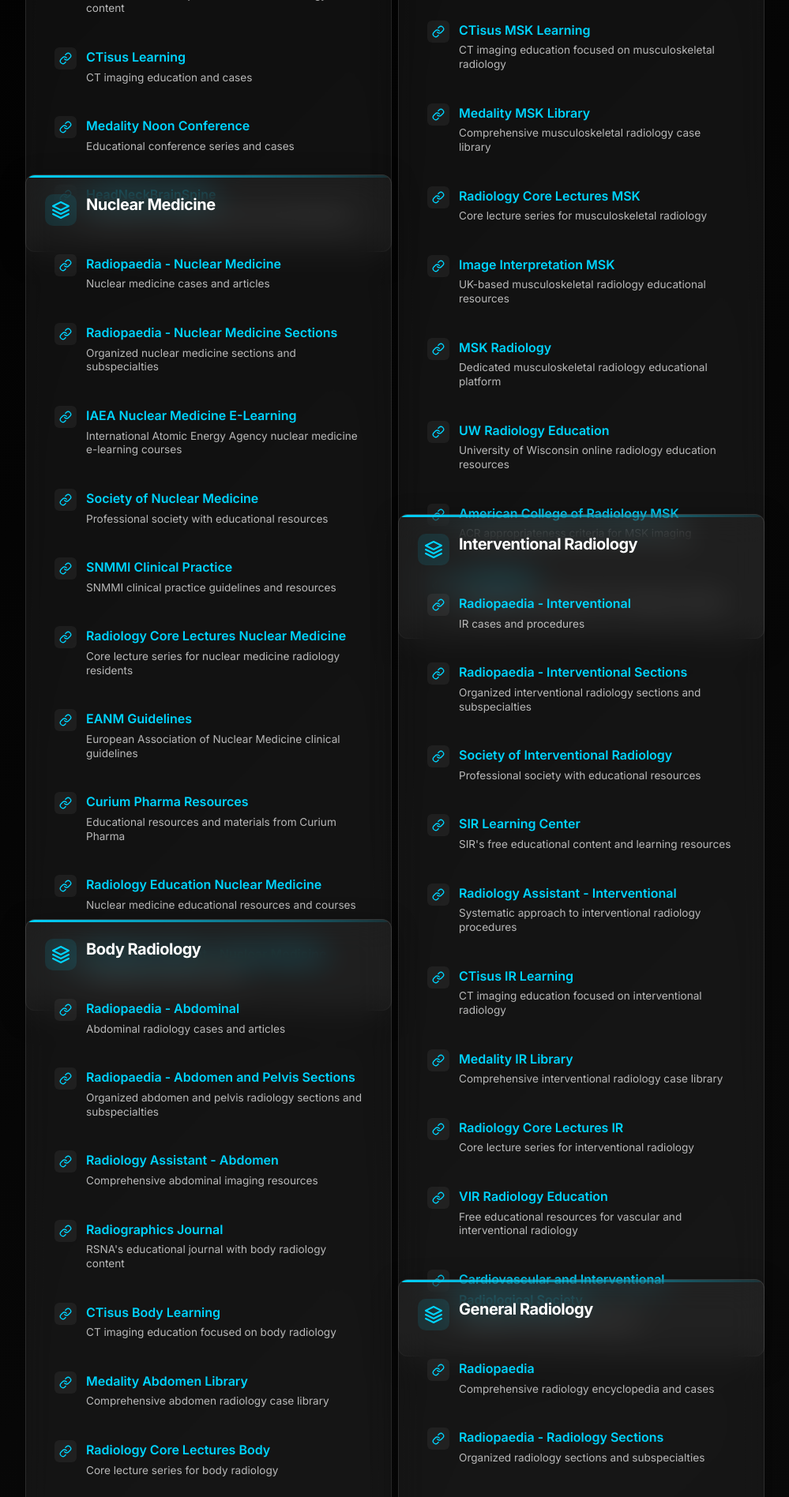
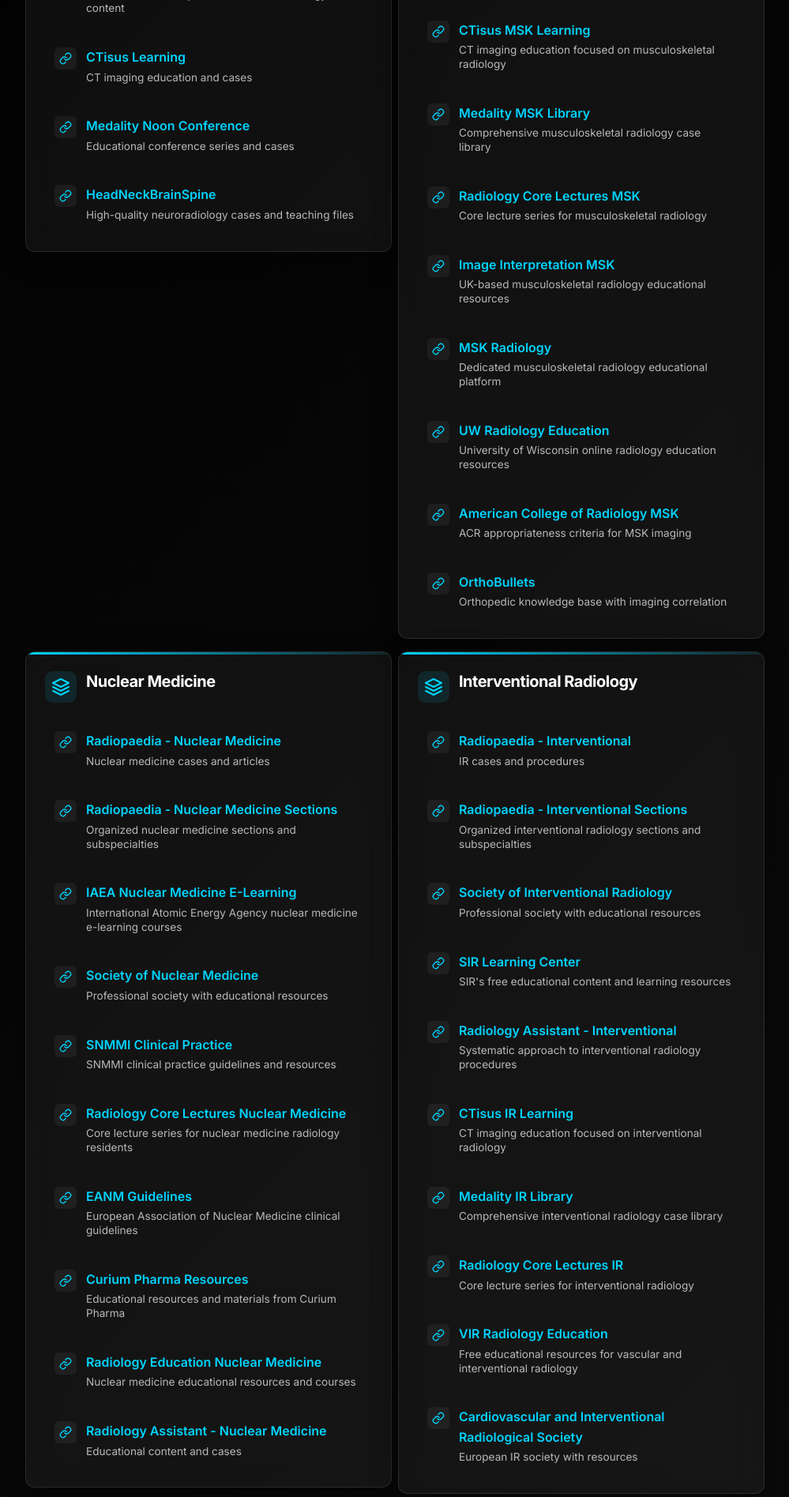
Before and after one commit to roodchris/Nucleus, a Flask app: page /knowledge-base/ in a window 1280 px wide. Shown: the part 924-2820 px from the top of the page at 79% size, without its empty margins (280-1279 px from the left). Run offline with Flask 3, Linux system fonts and the light colour scheme; a user stored in the database is signed in; data comes from the database, SQL or seed files in the repository; tables that the repository leaves empty hold one stand-in row (values such as "Sample post"); grey boxes marked "Sample" are stand-in pictures.

Commit message:
Fix content centering and layout issues across multiple pages
- Created centralized updateContainerMargins() function to handle all container centering
- Fixed feedback bar to adjust margins when navigation is visible/retracted
- Fixed home page mission and features sections centering
- Fixed professional services page centering
- Fixed wRVU calculator page by replacing Tailwind classes with standard container
- Fixed knowledge base page overlapping tiles by disabling masonry layout and using CSS grid
- All content now stays centered regardless of navigation bar state
- Feedback bar now properly adjusts to avoid being cut off by navigation sidebar

```diff
--- a/app/templates/components/feedback_form.html
+++ b/app/templates/components/feedback_form.html
@@ -56,6 +56,7 @@
   display: flex;
   align-items: center;
   gap: 16px;
+  transition: margin-left 0.4s cubic-bezier(0.4, 0, 0.2, 1), margin-right 0.4s cubic-bezier(0.4, 0, 0.2, 1);
 }
 
 .feedback-text h4 {
--- a/app/templates/knowledge_base/index.html
+++ b/app/templates/knowledge_base/index.html
@@ -131,6 +131,7 @@
     gap: 8px;
     margin-bottom: 4rem;
     align-items: start;
+    position: relative;
   }
 
   /* Subspecialty Card */
@@ -148,6 +149,14 @@
     height: fit-content;
     break-inside: avoid;
     margin-bottom: 8px;
+  }
+
+  /* Disable masonry positioning - use CSS grid instead */
+  .subspecialties-grid.masonry-active .subspecialty-card {
+    position: static !important;
+    top: auto !important;
+    left: auto !important;
+    width: auto !important;
   }
 
   .subspecialty-card::before {
@@ -372,65 +381,21 @@
 
 <script>
 document.addEventListener('DOMContentLoaded', function() {
-  // Masonry layout implementation
-  function initMasonry() {
-    const grid = document.querySelector('.subspecialties-grid');
-    if (!grid) return;
-
+  // Disable masonry layout - use CSS grid instead to avoid positioning conflicts
+  const grid = document.querySelector('.subspecialties-grid');
+  if (grid) {
+    // Ensure all cards are in normal flow
     const cards = Array.from(grid.querySelectorAll('.subspecialty-card'));
-    if (cards.length === 0) return;
-
-    // Reset any existing positioning
     cards.forEach(card => {
       card.style.position = '';
       card.style.top = '';
       card.style.left = '';
+      card.style.width = '';
     });
-
-    // Get grid properties
-    const gridRect = grid.getBoundingClientRect();
-    const cardWidth = cards[0].getBoundingClientRect().width;
-    const gap = 8; // matches CSS gap
-    const columns = Math.floor((gridRect.width + gap) / (cardWidth + gap));
-
-    if (columns <= 1) return; // Don't apply masonry on single column
-
-    // Initialize column heights
-    const columnHeights = new Array(columns).fill(0);
-
-    // Position each card
-    cards.forEach((card, index) => {
-      // Find the shortest column
-      const shortestColumn = columnHeights.indexOf(Math.min(...columnHeights));
-
-      // Position the card
-      const x = shortestColumn * (cardWidth + gap);
-      const y = columnHeights[shortestColumn];
-
-      card.style.position = 'absolute';
-      card.style.top = y + 'px';
-      card.style.left = x + 'px';
-      card.style.width = cardWidth + 'px';
-
-      // Update column height
-      columnHeights[shortestColumn] += card.getBoundingClientRect().height + gap;
-    });
-
-    // Set grid height to accommodate all cards
-    const maxHeight = Math.max(...columnHeights);
-    grid.style.height = maxHeight + 'px';
+    grid.style.height = '';
     grid.style.position = 'relative';
+    grid.classList.remove('masonry-active');
   }
-
-  // Initialize masonry on load and resize
-  initMasonry();
-  window.addEventListener('resize', initMasonry);
-
-  // Re-initialize when images load (in case they affect card heights)
-  const images = document.querySelectorAll('img');
-  images.forEach(img => {
-    img.addEventListener('load', initMasonry);
-  });
 });
 </script>
 {% endblock %}
--- a/app/templates/wrvu_calculator/index.html
+++ b/app/templates/wrvu_calculator/index.html
@@ -8,7 +8,7 @@
   </div>
 
   <!-- Shift Tracking Tile -->
-  <div class="container mx-auto px-4 py-4">
+  <div class="container" style="padding: 1rem;">
     <div class="glass-card" style="background: linear-gradient(135deg, rgba(34, 197, 94, 0.1), rgba(59, 130, 246, 0.1)); border: 1px solid rgba(34, 197, 94, 0.2);">
       <h3 class="text-lg font-semibold text-white mb-4">🕐 Shift Tracking</h3>
 
@@ -88,7 +88,7 @@
     </div>
   </div>
 
-<div class="container mx-auto px-4 py-8">
+<div class="container" style="padding: 2rem;">
 
   <div class="grid grid-cols-1 lg:grid-cols-3 gap-8">
     <!-- Left Column: Global Settings -->
```
Also changed, not shown: app/templates/base.html (+60 -52 lines).
